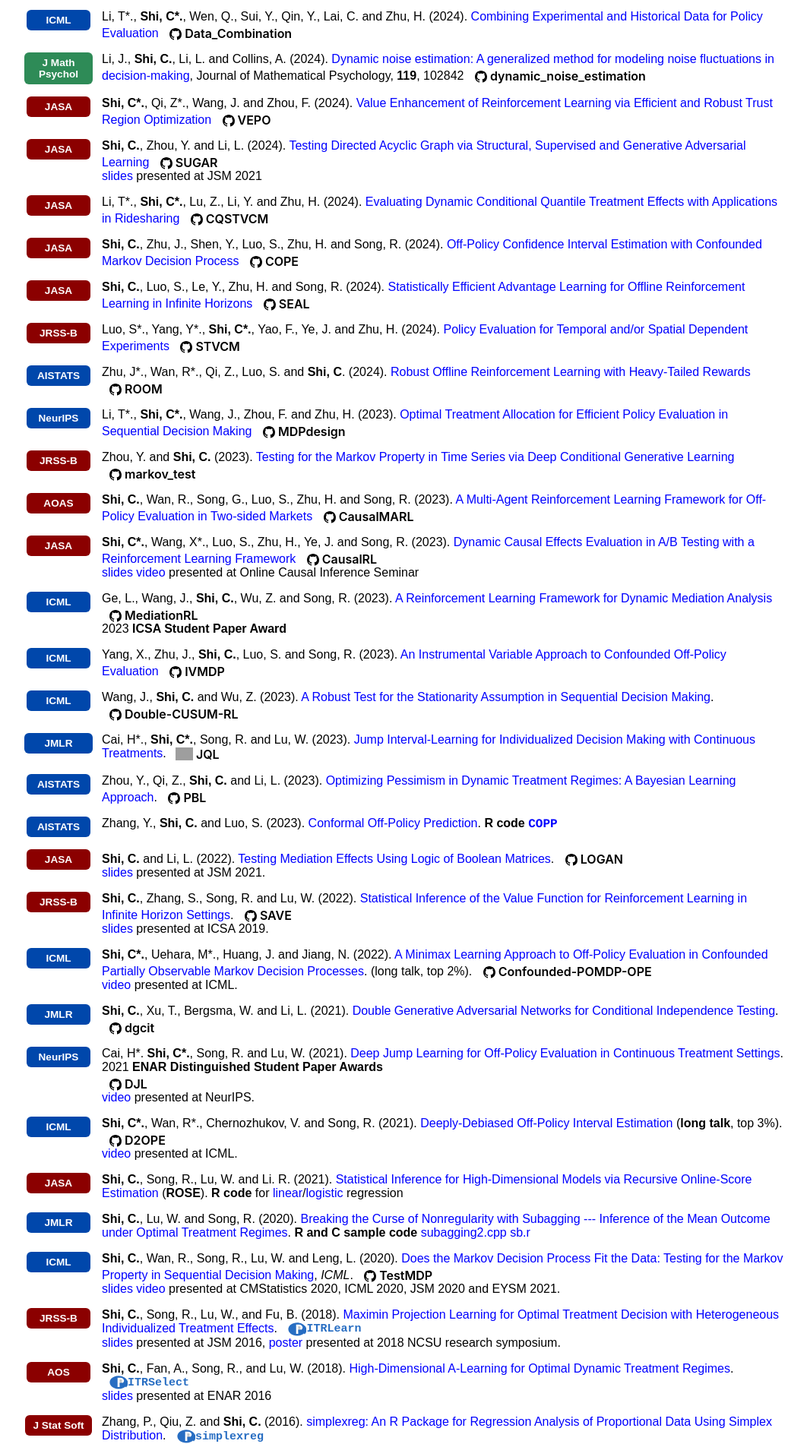
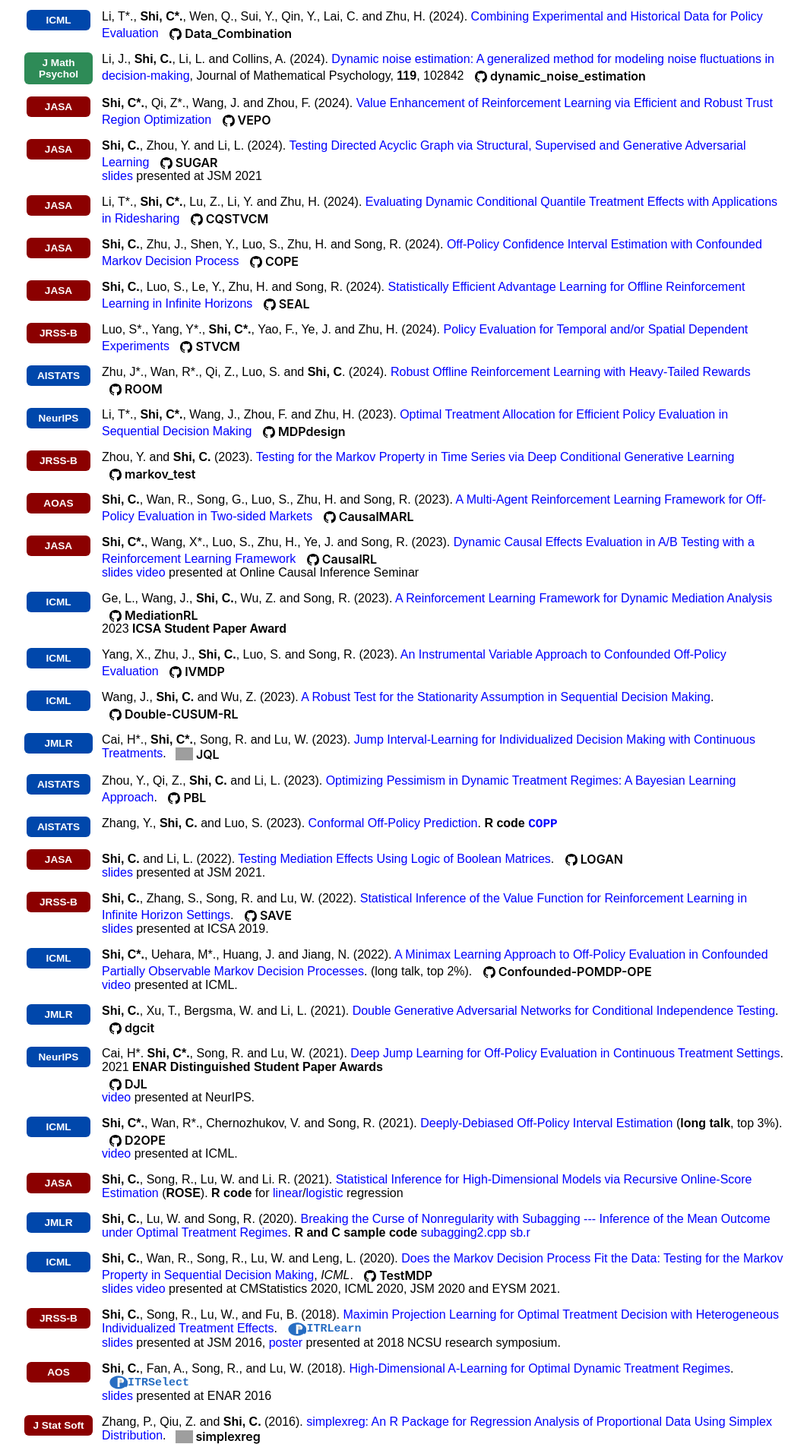
Before and after one commit to callmespring/callmespring.github.io, a Jekyll site: the page built from publication.md, in a window 1280 px wide. Shown: the part 1763-3664 px from the top of the page at 76% size, without its empty margins (108-1170 px from the left). Built offline with Jekyll 4.4.1, drawn with Linux system fonts in a browser that asks for light colours; grey boxes are pictures that could not be loaded.

Commit message:
Update publication.md

```diff
--- a/publication.md
+++ b/publication.md
@@ -526,13 +526,13 @@
 
 <div class="publication-entry" style="display: flex; align-items: flex-start; margin-bottom: 1em;">
   <div class="pub-venue" style="flex: 0 0 90px; margin-right: 12px; display: flex; align-items: center; justify-content: center;">
-    <span class="publication-logo-badge badge-stat">J Stat Soft</span>
+    <span class="publication-logo-badge badge-stat" style="width: 100%; text-align: center;">J Stat Soft</span>
   </div>
   <div class="pub-content" style="flex: 1;">
     Zhang, P., Qiu, Z. and <strong>Shi, C.</strong> (2016). <a href="https://www.jstatsoft.org/article/view/v071i11">simplexreg: An R Package for Regression Analysis of Proportional Data Using Simplex Distribution</a>.
-    <a href="https://cran.r-project.org/web/packages/simplexreg/index.html" class="cran-module-link">
-      <svg class="cran-icon" viewBox="0 0 724 561" xmlns="http://www.w3.org/2000/svg"><path d="M500.2 268c13.4 12.3 22.1 29.8 22.1 50.4 0 35.8-26.1 63.6-60.6 63.6h-54.8v-114h93.3zM406.9 156.4h41.7c31 0 55.4 22.7 55.4 51 0 28.3-24.4 51-55.4 51h-41.7v-102z" fill="#BFC2C5"/><path d="M362 4.4C162.1 4.4 0 126 0 276c0 150 162.1 271.6 362 271.6 137.4 0 256.4-57.5 319.4-143.4L559.1 319c-11.8-13.4-28-21.7-46-21.7h-106.2v170h-85.3V82.8h127c77.2 0 138.8 55.8 138.8 123.6 0 45.4-27.5 84.8-68.8 106.6l155.6 170.8c50.3-51.4 81.8-116.5 81.8-187.8C724 126 561.9 4.4 362 4.4z" fill="#276DC2"/></svg>
-      <span class="cran-module-badge">simplexreg</span>
+    <a href="https://cran.r-project.org/web/packages/simplexreg/index.html" style="text-decoration: none; display: inline-flex; align-items: center; margin-left: 8px; vertical-align: middle;">
+      <img src="https://www.r-project.org/logo/Rlogo.svg" width="22" height="17" style="vertical-align: middle; border: none; display: inline-block; margin-right: 4px;">
+      <span style="color: #000000 !important; font-weight: 600; font-family: -apple-system, BlinkMacSystemFont, 'Segoe UI', Helvetica, Arial, sans-serif; font-size: 16px;">simplexreg</span>
     </a>
   </div>
 </div>
```
